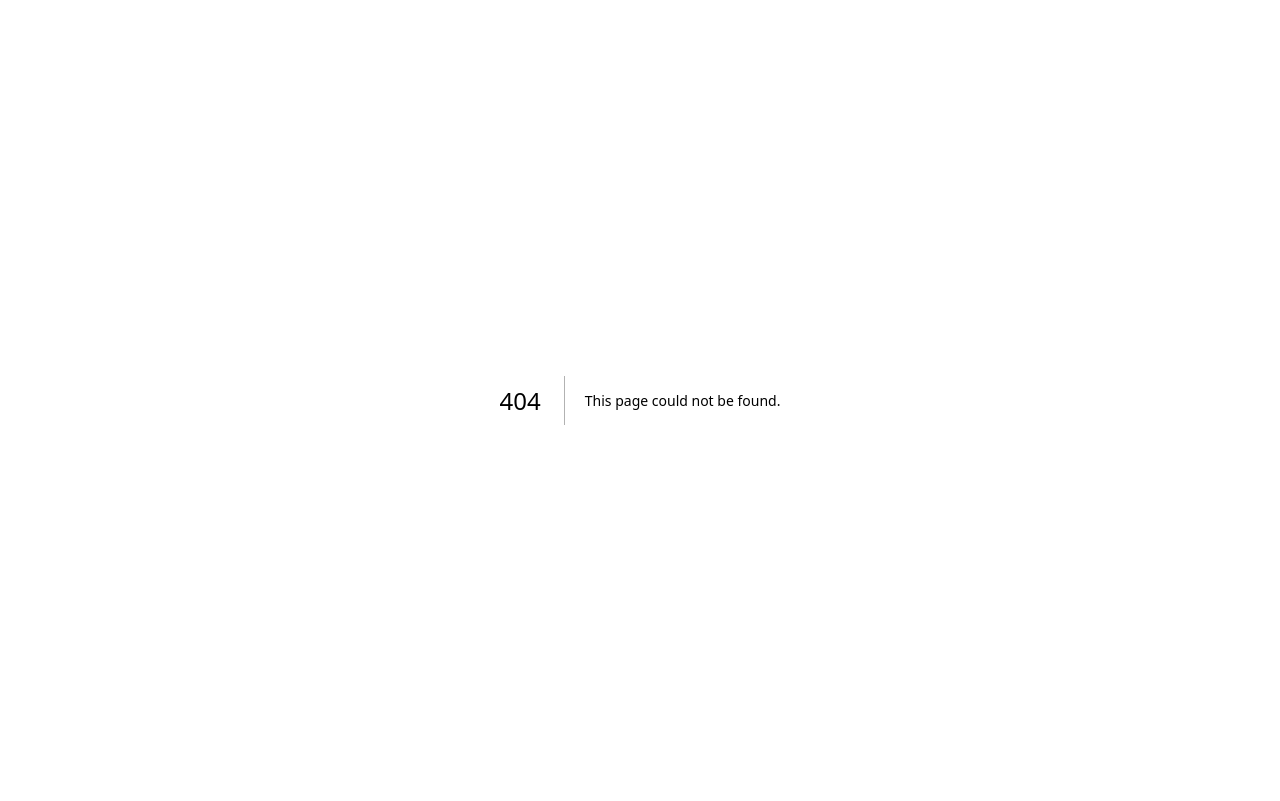
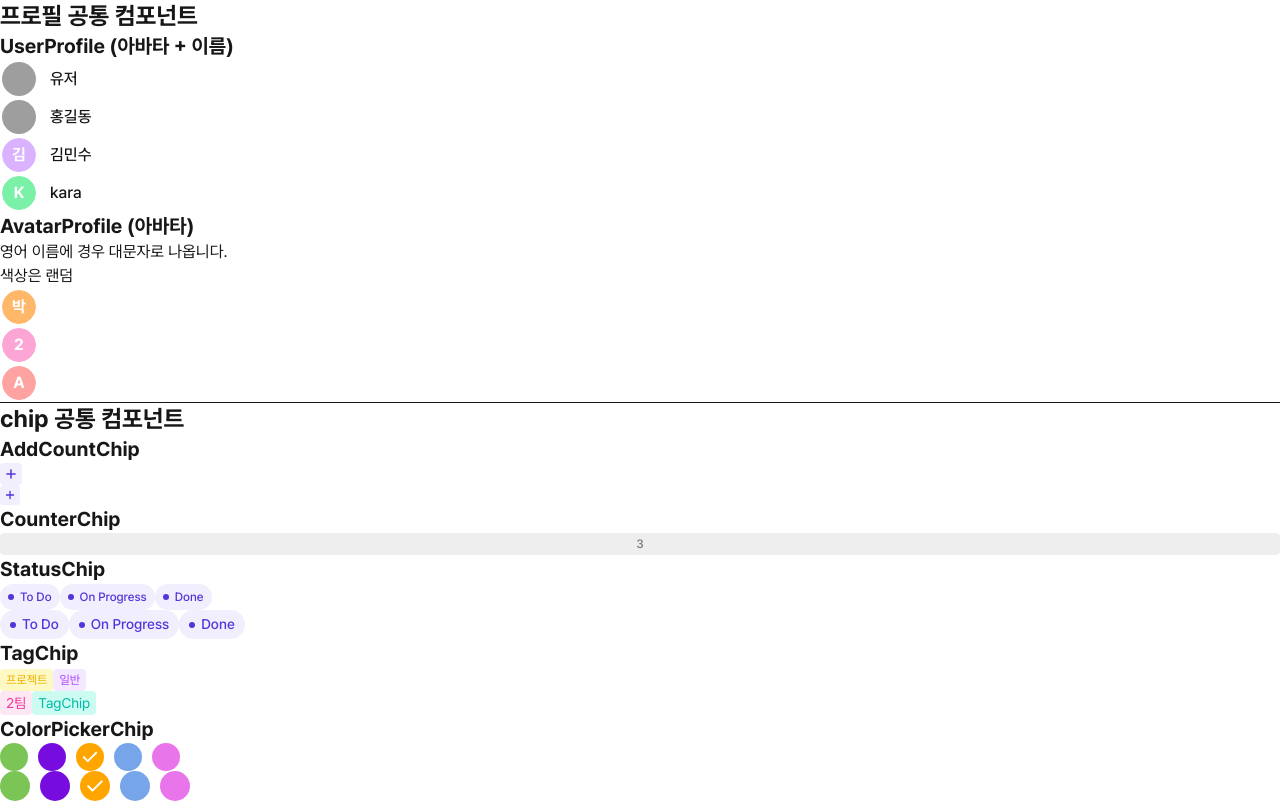
Before and after one commit to Heedong0924/fe16-intermediate-project-taskify, a Next.js app: page /profileCommon in a window 1280 px wide. Before the commit this address had no page. Built offline with nearby package versions, Linux system fonts and the light colour scheme; grey boxes are pictures that could not be loaded.

Commit message:
LIN-45 feat: 백업

```diff
--- /dev/null
+++ b/src/app/dashboard/[dashboardsId]/edit/components/DashboardMembers.tsx
@@ -0,0 +1,23 @@
+import { ContentSectionWithAction } from '@/components/common/ContentSection';
+// import PaginationButton from '@/components/common/PaginationButton';
+import { UserProfile } from '@/components/common/Profile';
+import Button from '@/components/ui/Buttons';
+
+export default function DashboardMembers() {
+  return (
+    <ContentSectionWithAction
+      title="구성원"
+      titleRight={
+        // <PaginationButton
+        // // page="" size="" totalCount=""
+        // />
+        1
+      }
+    >
+      <div className="flex items-center justify-between">
+        <UserProfile profileImg="" userName="이름" />
+        <Button className="btn-one">삭제</Button>
+      </div>
+    </ContentSectionWithAction>
+  );
+}
--- a/src/app/dashboard/[dashboardsId]/edit/components/DashboardUpdate.tsx
+++ b/src/app/dashboard/[dashboardsId]/edit/components/DashboardUpdate.tsx
@@ -14,7 +14,6 @@ type Props = {
   onUpdate: (data: { title: string; color: string }) => void;
 };
 
-// 이름바꿔
 export default function DashboardUpdate({
   dashboard,
   isLoading,
@@ -42,13 +41,17 @@ export default function DashboardUpdate({
         value={title}
         onChange={(e) => setTitle(e.target.value)}
       />
-      <ColorPickerChip
-        // className="mt-[16px]"
-        value={color}
-        onChange={setColor}
-      />
-      <h1>{color}</h1>
-      <Button onClick={() => onUpdate({ title, color })}>임시버튼</Button>
+      <div className="mt-[16px] mb-[40px]">
+        {/* <h1>{color}</h1> */}
+        <ColorPickerChip value={color} onChange={setColor} />
+      </div>
+      <Button
+        color="violet-white"
+        className="h-[54px] w-full"
+        onClick={() => onUpdate({ title, color })}
+      >
+        변경
+      </Button>
     </ContentSection>
   );
 }
--- a/src/app/dashboard/[dashboardsId]/edit/page.tsx
+++ b/src/app/dashboard/[dashboardsId]/edit/page.tsx
@@ -8,6 +8,7 @@ import { ContentSectionWithAction } from '@/components/common/ContentSection';
 import Button from '@/components/ui/Buttons';
 import { useDashboard, useUpdateDashboard } from '@/hooks/useDashboardEdit';
 
+import DashboardMembers from './components/DashboardMembers';
 import DashboardUpdate from './components/DashboardUpdate';
 
 export default function DashboardEditPage() {
@@ -19,10 +20,12 @@ export default function DashboardEditPage() {
 
   const dashboardQuery = useDashboard(id!);
 
+  console.log(dashboardQuery);
+
   // http://localhost:3000/dashboard/temp/edit 임시 보드
   const tempDashboard = {
     id: '-1',
-    title: '새 대시보드',
+    title: '새 대시보드123',
     color: '#76A5EA', // 기본 색상
     createdAt: new Date().toISOString(),
     updatedAt: new Date().toISOString(),
@@ -37,17 +40,12 @@ export default function DashboardEditPage() {
 
   return (
     <div className="min-h-screen bg-[var(--gray-FAFAFA)] p-[20px]">
-      {/* 대시보드 수정 */}
-      <DashboardUpdate
-        dashboard={queryResult.data}
-        isLoading={queryResult.isLoading}
-        isError={queryResult.isError}
-        onUpdate={(data) => mutation.mutate(data)}
-      />
-
       {/* 뒤로가기 */}
       <nav className="mb-[34px]">
-        <Link href="/" className="flex items-center gap-2">
+        <Link
+          href={`/dashboard/${dashboardsId}`}
+          className="flex items-center gap-2"
+        >
           <Image
             src="/images/arrow-left.svg"
             alt="돌아가기"
@@ -58,16 +56,22 @@ export default function DashboardEditPage() {
         </Link>
       </nav>
 
+      {/* 대시보드 수정 */}
+      <DashboardUpdate
+        dashboard={queryResult.data}
+        isLoading={queryResult.isLoading}
+        isError={queryResult.isError}
+        onUpdate={(data) => mutation.mutate(data)}
+      />
+
       {/* 구성원 */}
-      <ContentSectionWithAction title="구성원" titleRight={<div>TEST</div>}>
-        <p>콘텐츠</p>
-      </ContentSectionWithAction>
+      <DashboardMembers />
+
       {/* 초대 내역 */}
       <ContentSectionWithAction title="초대 내역" titleRight={<div>TEST</div>}>
         <p>콘텐츠</p>
       </ContentSectionWithAction>
       {/*  대시보드 삭제하기 */}
-      {/* onClick 넣어야함 */}
       <Button
         color="white-black"
         className="btn-removeDash w-full border border-[#D9D9D9] bg-transparent md:w-[320px]"
--- a/src/app/globals.css
+++ b/src/app/globals.css
@@ -317,4 +317,33 @@
   .chip-colorPick label {
     @apply flex cursor-pointer items-center justify-center rounded-full;
   }
+
+  /* 칩 CSS */
+  .chip-add {
+    @apply flex items-center justify-center rounded-[4px] bg-[var(--violet-F1EFFD)];
+  }
+
+  .chip-counter {
+    @apply flex items-center justify-center rounded-[4px] bg-[var(--gray-EEEEEE)] text-xs font-[500] text-[var(--gray-787486)];
+  }
+
+  .chip-status {
+    @apply inline-flex items-center gap-[6px] rounded-[16px] bg-[var(--violet-F1EFFD)] font-[500] text-[var(--violet-5534DA)];
+  }
+
+  .chip-status i {
+    @apply h-[6px] w-[6px] rounded-full bg-[var(--violet-5534DA)];
+  }
+
+  .chip-tag {
+    @apply rounded-[4px];
+  }
+
+  .chip-colorPick {
+    @apply flex gap-[10px];
+  }
+
+  .chip-colorPick label {
+    @apply flex items-center justify-center rounded-full;
+  }
 }
--- /dev/null
+++ b/src/app/profileCommon/page.tsx
@@ -0,0 +1,66 @@
+'use client';
+
+import { useState } from 'react';
+
+import {
+  AddCountChip,
+  CounterChip,
+  StatusChip,
+  TagChip,
+  ColorPickerChip,
+} from '@/components/common/Chips';
+import { AvatarProfile, UserProfile } from '@/components/common/Profile';
+
+function Test() {
+  const [color, setColor] = useState('#FFA500');
+
+  return (
+    <div>
+      <h1 className="text-2xl font-bold">프로필 공통 컴포넌트</h1>
+      <h2 className="text-xl font-bold">UserProfile (아바타 + 이름)</h2>
+      <UserProfile profileImg="https://github.com/shadcn.png" userName="유저" />
+      <UserProfile profileImg="잘못된주소" userName="홍길동" />
+      <UserProfile profileImg="" userName="김민수" />
+      <UserProfile userName="kara" />
+      <h1 className="text-xl font-bold">AvatarProfile (아바타)</h1>
+      <p>
+        영어 이름에 경우 대문자로 나옵니다. <br /> 색상은 랜덤
+      </p>
+      <AvatarProfile userName="박연희" />
+      <AvatarProfile userName="2팀" />
+      <AvatarProfile userName="Alice" />
+      <hr />
+      <h1 className="text-2xl font-bold">chip 공통 컴포넌트</h1>
+      <h2 className="text-xl font-bold">AddCountChip</h2>
+      <AddCountChip size="md" />
+      <AddCountChip size="sm" />
+      <h2 className="text-xl font-bold">CounterChip</h2>
+      <CounterChip>3</CounterChip>
+      <h2 className="text-xl font-bold">StatusChip</h2>
+      <div>
+        <StatusChip size="sm">To Do</StatusChip>
+        <StatusChip size="sm">On Progress</StatusChip>
+        <StatusChip size="sm">Done</StatusChip>
+      </div>
+      <div>
+        <StatusChip size="md">To Do</StatusChip>
+        <StatusChip size="md">On Progress</StatusChip>
+        <StatusChip size="md">Done</StatusChip>
+      </div>
+      <h2 className="text-xl font-bold">TagChip</h2>
+      <div>
+        <TagChip size="sm">프로젝트</TagChip>
+        <TagChip size="sm">일반</TagChip>
+      </div>
+      <div>
+        <TagChip size="md">2팀</TagChip>
+        <TagChip size="md">TagChip</TagChip>
+      </div>
+      <h2 className="text-xl font-bold">ColorPickerChip</h2>
+      <ColorPickerChip size="sm" value={color} onChange={setColor} />
+      <ColorPickerChip size="md" value={color} onChange={setColor} />
+    </div>
+  );
+}
+
+export default Test;
```
